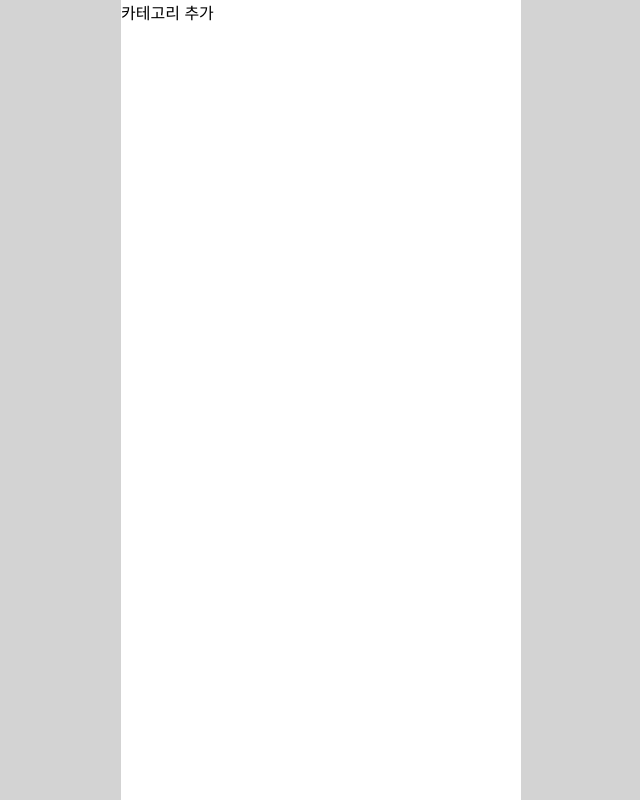
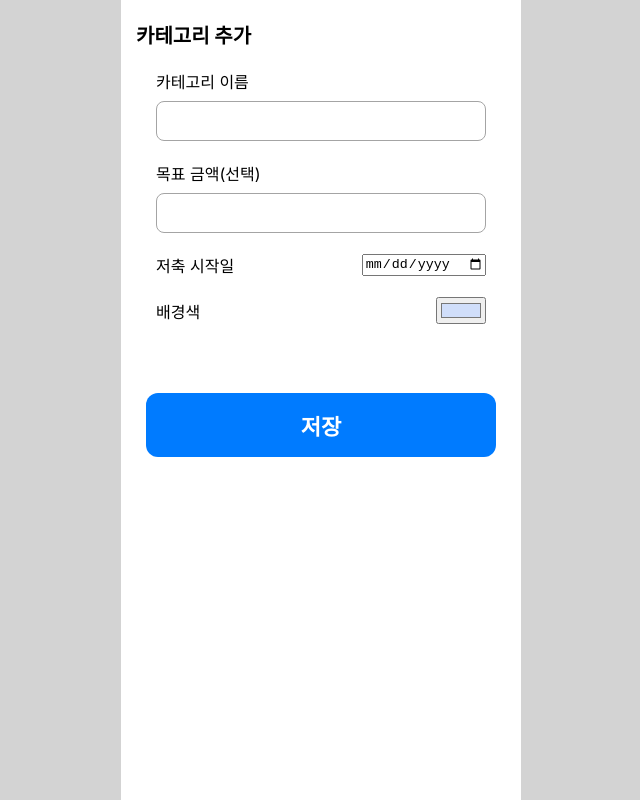
Before and after one commit to inthhh/bufl_fe, a React (Create React App) app: page /MoneySplit/AddCategory in a window 1280 px wide. Shown: the whole page, without its empty margins (319-959 px from the left). Built offline with nearby package versions, Linux system fonts and the light colour scheme.

Commit message:
feat: 카테고리 추가 페이지 생성 및 연동

```diff
--- a/src/MoneySplit/AddCategory.tsx
+++ b/src/MoneySplit/AddCategory.tsx
@@ -1,11 +1,71 @@
-import React, { useEffect } from "react";
-import { motion } from "framer-motion";
+import React, { useEffect, useState } from "react";
 import "./splitStyle.css"; // CSS 파일 import
 import { useNavigate } from "react-router-dom";
-import LoadingSpinner from "./loadingSpinner";
 
 const AddCategory: React.FC = () => {
-  return <div>카테고리 추가</div>;
+  const [name, setName] = useState<string>("");
+  const [amount, setAmount] = useState<string>("");
+  const [startDate, setStartDate] = useState<string>("");
+  const [color, setColor] = useState<string>("#d0defa");
+  const navigate = useNavigate();
+  const clickForYes = () => {
+    navigate("/MoneySplit/SelectRatio");
+  };
+
+  return (
+    <div className="center_wrap">
+      <div>
+        <div className="black_title">카테고리 추가</div>
+        <form className="auth-form" style={{ width: "330px" }}>
+          <div>
+            <label htmlFor="name">카테고리 이름</label>
+            <br />
+            <input
+              type="text"
+              id="name"
+              value={name}
+              onChange={(e) => setName(e.target.value)}
+              placeholder=""
+              className="category_input"
+            />
+          </div>
+
+          <div>
+            <label htmlFor="amount">목표 금액(선택)</label>
+            <br />
+            <input
+              type="number"
+              id="amount"
+              value={amount}
+              onChange={(e) => setAmount(e.target.value)}
+              placeholder=""
+              className="category_input"
+            />
+          </div>
+
+          <div className="space_between">
+            <label htmlFor="birth">저축 시작일</label>
+            <input
+              type="date"
+              id="birth"
+              value={startDate}
+              onChange={(e) => setStartDate(e.target.value)}
+              placeholder=""
+            />
+          </div>
+          <div className="space_between">
+            <p className="">배경색</p>
+            <input type="color" value={color} onChange={(e) => setColor(e.target.value)} className="" />
+          </div>
+        </form>
+        <div className="center_wrap">
+          <button className="blue_big_btn" type="button" onClick={() => clickForYes()}>
+            저장
+          </button>
+        </div>
+      </div>
+    </div>
+  );
 };
 
 export default AddCategory;
--- a/src/MoneySplit/SelectAccount.tsx
+++ b/src/MoneySplit/SelectAccount.tsx
@@ -3,14 +3,14 @@ import "./splitStyle.css";
 import { useNavigate } from "react-router-dom";
 import RobotImg from "./robot.png";
 
-interface AccountProps {
+interface CategoryAccountProps {
   category: string;
   account?: string;
   ratio: number;
   amount: number;
 }
 
-const Account: React.FC<AccountProps> = (props) => {
+const CategoryAccount: React.FC<CategoryAccountProps> = (props) => {
   return (
     <div className="account_list">
       <div>{props.category}</div>
@@ -32,8 +32,8 @@ function SelectAccount() {
       <div>
         <div>카테고리별 계좌를 선택해주세요.</div>
         <div>
-          <Account category="💰 월급 통장" ratio={20} amount={600000} />
-          <Account category="💰 월급 통장" ratio={20} amount={600000} />
+          <CategoryAccount category="💰 월급 통장" ratio={20} amount={600000} />
+          <CategoryAccount category="💰 월급 통장" ratio={20} amount={600000} />
         </div>
         <button
           className={isFinish ? "blue_big_btn" : "gray_big_btn"}
--- a/src/MoneySplit/SelectRatio.tsx
+++ b/src/MoneySplit/SelectRatio.tsx
@@ -1,12 +1,39 @@
-import React from "react";
+import React, { useState } from "react";
 import "./splitStyle.css";
 import { useNavigate } from "react-router-dom";
 import RobotImg from "./robot.png";
 
+interface CategoryProps {
+  category: string;
+  ratio: number;
+  amount: number;
+}
+
+const Category: React.FC<CategoryProps> = (props) => {
+  const [value, setValue] = useState<number>(50);
+  return (
+    <div className="account_list">
+      <div>{props.category}</div>
+      <div>{props.amount}원</div>
+      <input
+        type="range"
+        id="ratio"
+        name="ratio"
+        min="0"
+        max="100"
+        step="1"
+        value={value}
+        onChange={(e) => setValue(Number(e.target.value))}
+      ></input>
+      <div>{value}%</div>
+    </div>
+  );
+};
+
 const SelectRatio: React.FC = () => {
   const navigate = useNavigate();
   const clickForYes = () => {
-    navigate("/MoneySplit/AI/SelectAccount");
+    navigate("/MoneySplit/SelectAccount");
   };
   const clickForNo = () => {
     navigate("/MoneySplit/AddCategory");
@@ -14,7 +41,14 @@ const SelectRatio: React.FC = () => {
   return (
     <div className="center_wrap">
       <div>
+        <div>
           <div>월급 쪼개기 비율을 설정해주세요.</div>
+          <div>월 소득</div>
+          <div>3,000,000원 중,</div>
+        </div>
+        <div>
+          <Category category="💰 월급 통장" ratio={20} amount={600000} />
+          <Category category="💰 월급 통장" ratio={20} amount={600000} />
         </div>
         <div className="center_wrap">
           <div className="center_wrap btn">
@@ -27,6 +61,7 @@ const SelectRatio: React.FC = () => {
           </div>
         </div>
       </div>
+    </div>
   );
 };
 
--- a/src/MoneySplit/loadingSpinner.tsx
+++ b/src/MoneySplit/loadingSpinner.tsx
@@ -16,7 +16,7 @@ const LoadingSpinner: React.FC<LoadingSpinnerProps> = ({ text }) => {
     const timer = setTimeout(() => {
       if (text == "ana") navigate("/MoneySplit/AI/Analysis");
       if (text == "cal") navigate("/MoneySplit/AI/Calculate");
-    }, 3000);
+    }, 2000);
 
     return () => clearTimeout(timer);
   }, [navigate]);
--- a/src/MoneySplit/splitStyle.css
+++ b/src/MoneySplit/splitStyle.css
@@ -248,3 +248,70 @@
   font-weight: bold;
   color: #757575;
 }
+
+.space_between {
+  display: flex;
+  justify-content: space-between;
+  align-items: center;
+}
+
+.category_input {
+  width: 330px;
+  height: 40px;
+  padding: 12px;
+  font-size: 18px;
+  margin-top: 8px;
+  border: 1px solid rgb(164 164 164);
+  border-radius: 8px;
+}
+
+.pin-message {
+  font-size: 18px;
+  margin-bottom: 20px;
+}
+
+.pin-input-container {
+  display: flex;
+  gap: 8px;
+  margin-bottom: 20px;
+}
+
+.pin-input {
+  width: 40px;
+  height: 40px;
+  font-size: 20px;
+  text-align: center;
+  border: 2px solid #ccc;
+  border-radius: 5px;
+  outline: none;
+}
+
+.keypad {
+  display: grid;
+  grid-template-columns: repeat(3, 1fr);
+  gap: 10px;
+}
+
+.keypad-button {
+  width: 50px;
+  height: 50px;
+  font-size: 20px;
+  border: none;
+  background-color: white;
+  border-radius: 5px;
+  cursor: pointer;
+  transition: background-color 0.2s;
+}
+
+.keypad-button:hover {
+  background-color: #ddd;
+}
+
+.confirm {
+  background-color: #007bff;
+  color: white;
+}
+
+.confirm:hover {
+  background-color: #0056b3;
+}
```
Lines whose indentation alone changed are shown as unchanged.
